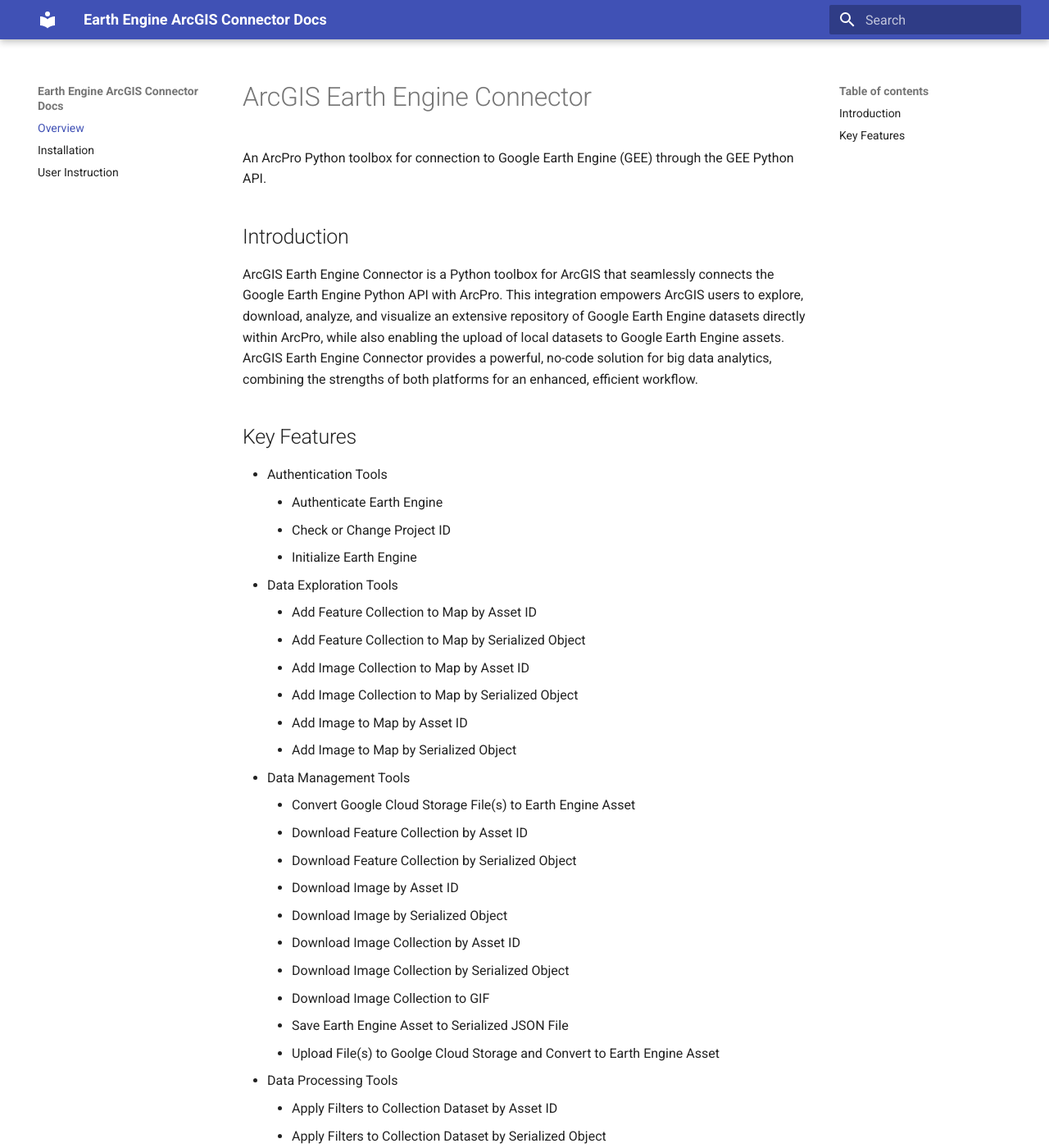
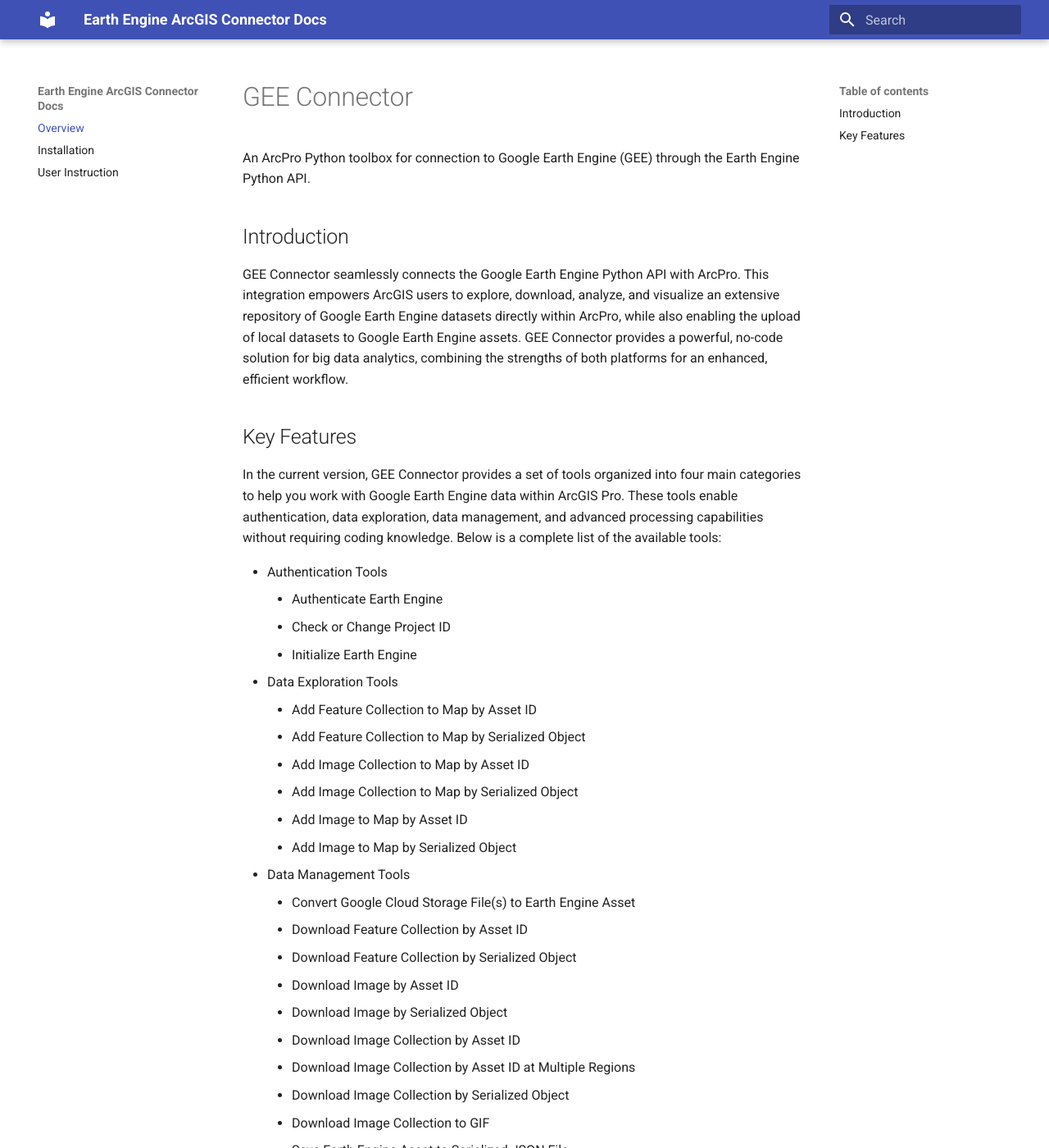
Before and after one commit to gee-community/arcgis-earthengine-toolbox, an MkDocs documentation site: the page built from docs/index.md, in a window 1280 px wide and 1400 px high. Shown: the whole window at 82% size. Built offline with MkDocs 1.6.1 and Material for MkDocs 9.7.7, drawn with Linux system fonts in a browser that asks for light colours; some of the changed text lies outside the part shown.

```diff
--- a/docs/index.md
+++ b/docs/index.md
@@ -1,11 +1,14 @@
-# ArcGIS Earth Engine Connector
-An ArcPro Python toolbox for connection to Google Earth Engine (GEE) through the GEE Python API.
+# GEE Connector
+An ArcPro Python toolbox for connection to Google Earth Engine (GEE) through the Earth Engine Python API.
 
 ## Introduction
-ArcGIS Earth Engine Connector is a Python toolbox for ArcGIS that seamlessly connects the Google Earth Engine Python API with ArcPro. This integration empowers ArcGIS users to explore, download, analyze, and visualize an extensive repository of Google Earth Engine datasets directly within ArcPro, while also enabling the upload of local datasets to Google Earth Engine assets. ArcGIS Earth Engine Connector provides a powerful, no-code solution for big data analytics, combining the strengths of both platforms for an enhanced, efficient workflow.
+GEE Connector seamlessly connects the Google Earth Engine Python API with ArcPro. This integration empowers ArcGIS users to explore, download, analyze, and visualize an extensive repository of Google Earth Engine datasets directly within ArcPro, while also enabling the upload of local datasets to Google Earth Engine assets. GEE Connector provides a powerful, no-code solution for big data analytics, combining the strengths of both platforms for an enhanced, efficient workflow.
 
 
 ## Key Features
+
+In the current version, GEE Connector provides a set of tools organized into four main categories to help you work with Google Earth Engine data within ArcGIS Pro. These tools enable authentication, data exploration, data management, and advanced processing capabilities without requiring coding knowledge. Below is a complete list of the available tools:
+
  - Authentication Tools
     - Authenticate Earth Engine
     - Check or Change Project ID
@@ -24,10 +27,11 @@
     - Download Image by Asset ID
     - Download Image by Serialized Object
     - Download Image Collection by Asset ID
+    - Download Image Collection by Asset ID at Multiple Regions
     - Download Image Collection by Serialized Object
     - Download Image Collection to GIF
     - Save Earth Engine Asset to Serialized JSON File
-    - Upload File(s) to Goolge Cloud Storage and Convert to Earth Engine Asset
+    - Upload File(s) to Cloud Storage and Convert to Earth Engine Asset
  - Data Processing Tools
     - Apply Filters to Collection Dataset by Asset ID
     - Apply Filters to Collection Dataset by Serialized Object
```
Also changed, not shown: docs/installation.md (+16 -33 lines), docs/instruction.md (+6 -4 lines), docs/images/DownloadToolbox.png, docs/images/GEE_toolbox.png, 3 other files.
